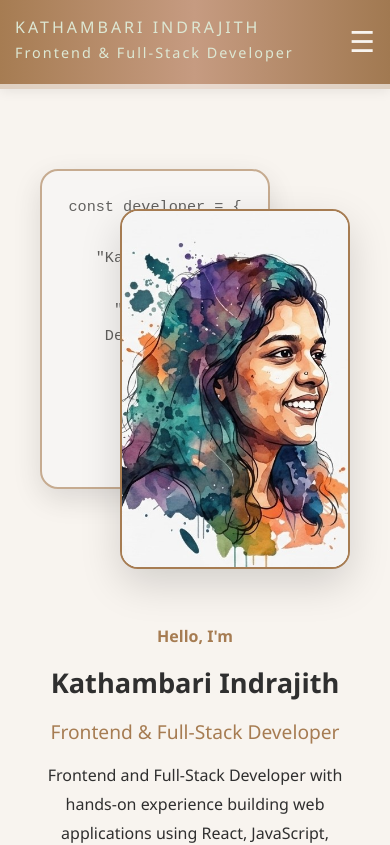
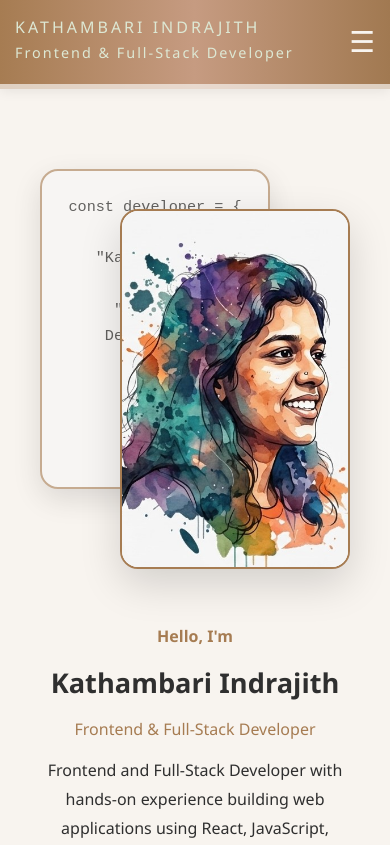
Before and after one commit to Kathambari-Kumar/Kathambari-Indrajith-Portfolio, a React (Vite) app: page / in a window 390 px wide. Shown: the top 845 px of the page. Built offline with nearby package versions, Linux system fonts and the light colour scheme.

Commit message:
Fix mobile overview-description

```diff
--- a/src/App.css
+++ b/src/App.css
@@ -922,7 +922,7 @@ border-bottom: none;
   color: #A67C52;
   margin-bottom: 14px;
   font-weight: 500;
-  font-size: 1.2rem;
+  font-size: 1.0rem;
 }
 
 .overview-badges,
```
